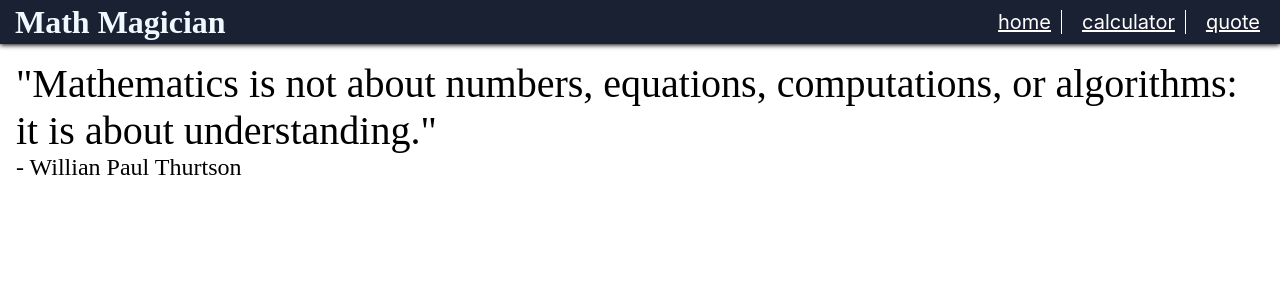
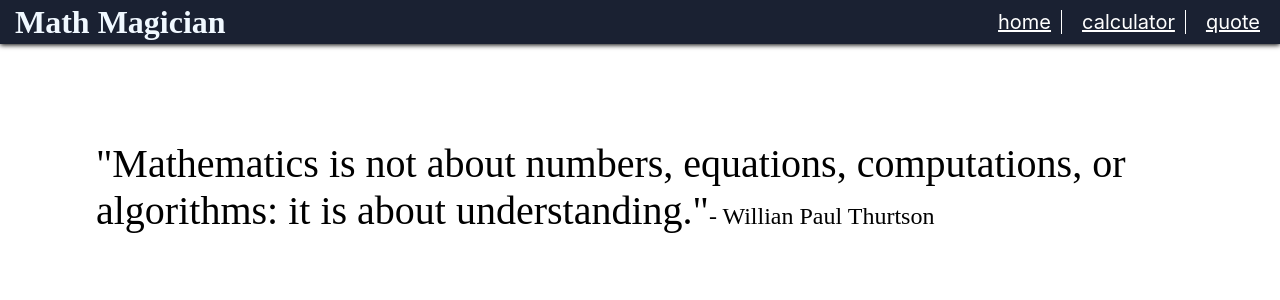
Before and after one commit to karanJ2212/magic-math, a React (Create React App) app: page /quote in a window 1280 px wide. Shown: the top 300 px of the page. Built offline with nearby package versions, Linux system fonts and the light colour scheme.

Commit message:
fix linters

```diff
--- a/src/components/quote.css
+++ b/src/components/quote.css
@@ -3,5 +3,9 @@
   display: flex;
   flex-direction: column;
   justify-content: center;
-  padding: 1em;
+  padding: 6em;
 }
+
+span {
+  font-size: 1.5rem !important;
+}
--- a/src/components/quote.js
+++ b/src/components/quote.js
@@ -7,8 +7,9 @@ export default function Quote() {
       <p style={{ fontFamily: 'Tangerine', fontSize: '2.5em' }}>
         &quot;Mathematics is not about numbers, equations, computations, or
         algorithms: it is about understanding.&quot;
+        <span style={{ fontFamily: 'Tangerine' }}>- Willian Paul Thurtson</span>
       </p>
-      <span style={{ fontFamily: 'Tangerine', fontSize: '1.5em' }}>- Willian Paul Thurtson</span>
+
     </div>
   );
 }
```
